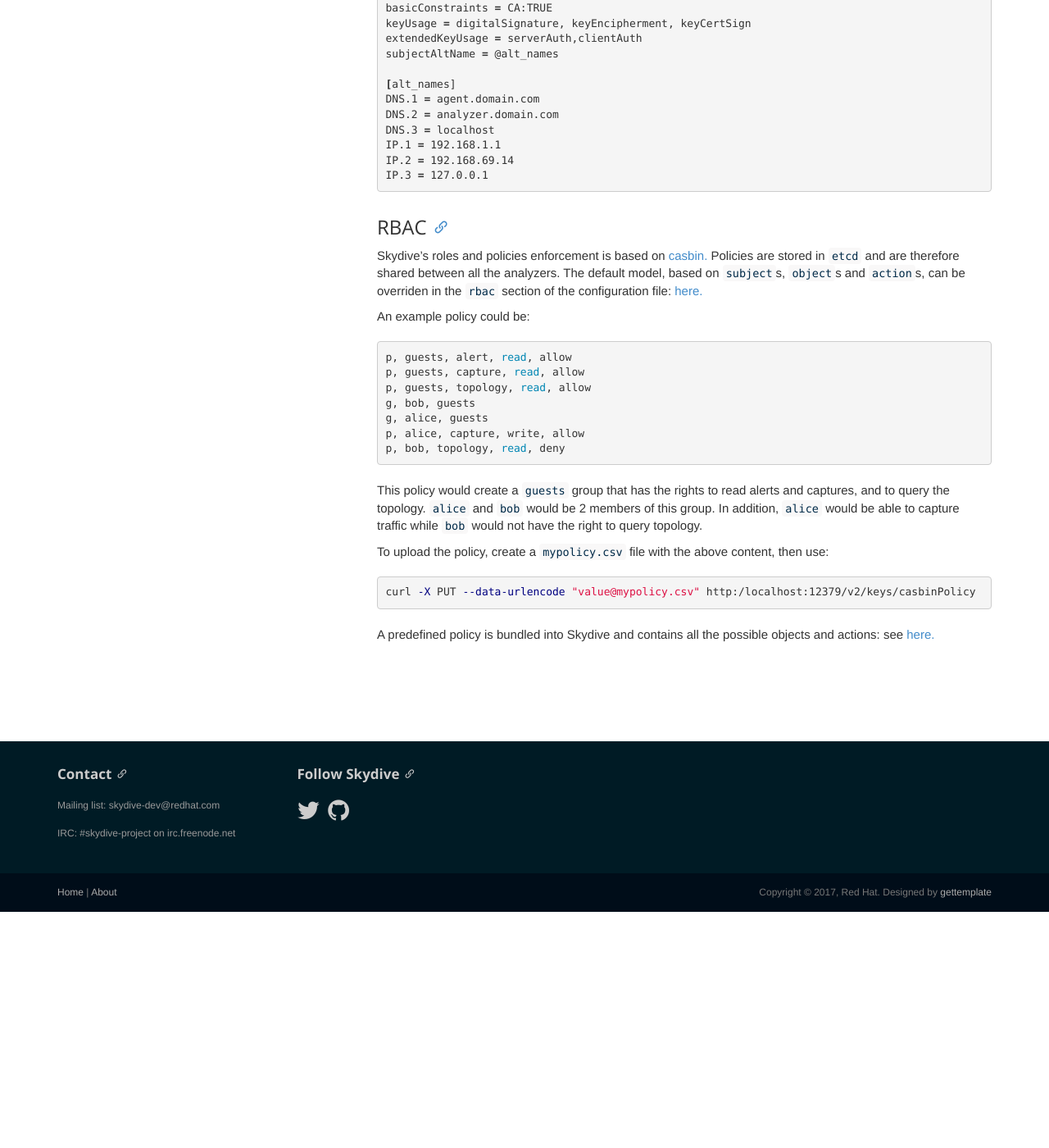
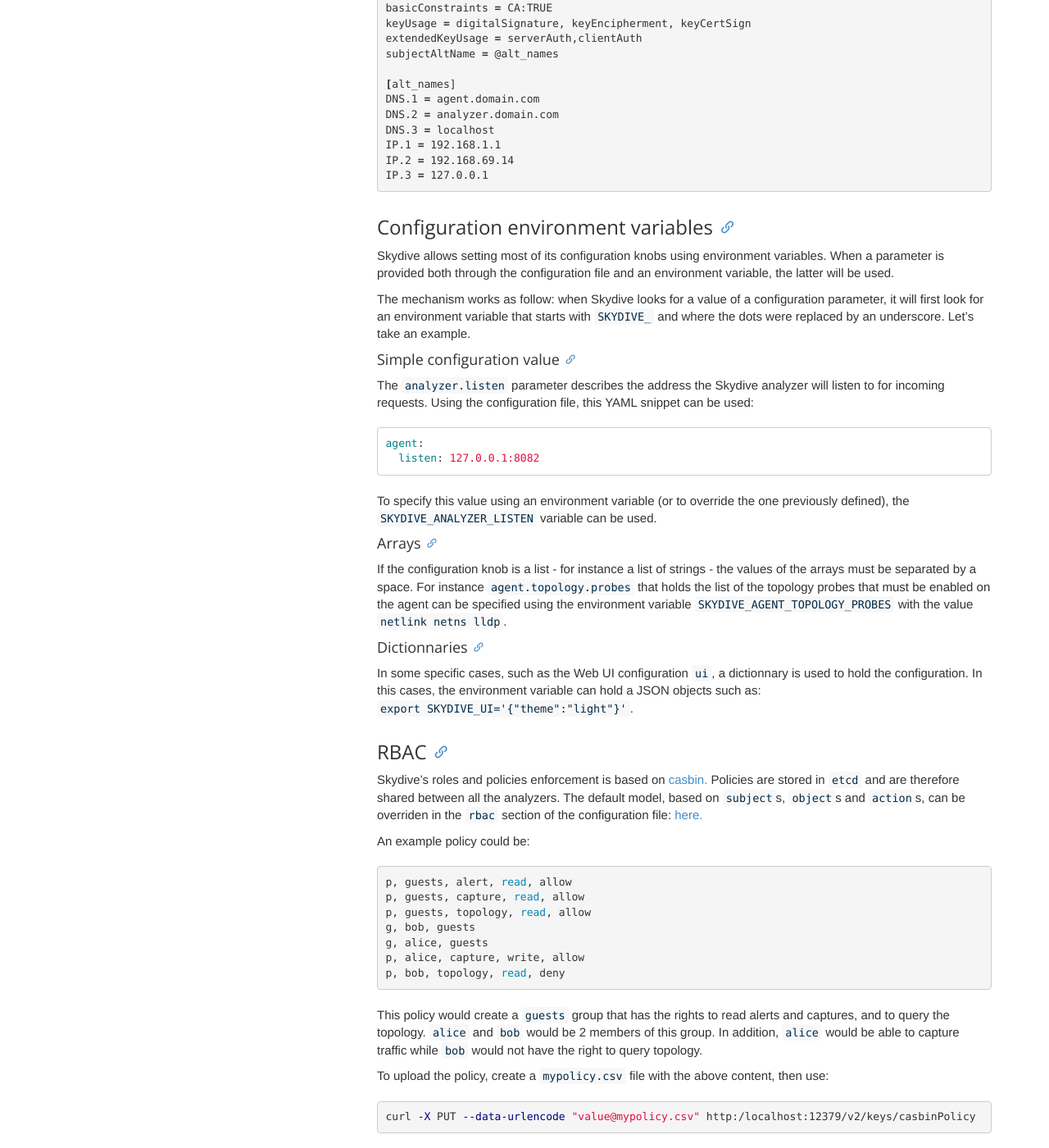
Before and after one commit to skydive-project/skydive.network, a Jekyll site: the page built from documentation/deployment.md, in a window 1280 px wide and 1400 px high, scrolled down 3969 px. Shown: the whole window at 82% size. Built offline with Jekyll 4.4.1, drawn with Linux system fonts in a browser that asks for light colours; nearby versions of some CDN libraries; before the commit the page ends 5081 px from its top, so only the background shows below that.

Commit message:
documentation: add configuration environment section

````diff
--- a/documentation/deployment.md
+++ b/documentation/deployment.md
@@ -217,6 +217,41 @@
 IP.3 = 127.0.0.1
 {% endhighlight %}
 
+### Configuration environment variables
+
+Skydive allows setting most of its configuration knobs using environment variables.
+When a parameter is provided both through the configuration file and an environment
+variable, the latter will be used.
+
+The mechanism works as follow: when Skydive looks for a value of a configuration
+parameter, it will first look for an environment variable that starts with `SKYDIVE_`
+and where the dots were replaced by an underscore. Let's take an example.
+
+#### Simple configuration value
+
+The `analyzer.listen` parameter describes the address the Skydive analyzer will listen
+to for incoming requests. Using the configuration file, this YAML snippet can be used:
+```yaml
+agent:
+  listen: 127.0.0.1:8082
+```
+
+To specify this value using an environment variable (or to override the one previously defined),
+the `SKYDIVE_ANALYZER_LISTEN` variable can be used.
+
+#### Arrays
+
+If the configuration knob is a list - for instance a list of strings - the values of the arrays
+must be separated by a space. For instance `agent.topology.probes` that holds the list of the
+topology probes that must be enabled on the agent can be specified using the environment variable
+`SKYDIVE_AGENT_TOPOLOGY_PROBES` with the value `netlink netns lldp`.
+
+#### Dictionnaries
+
+In some specific cases, such as the Web UI configuration `ui`, a dictionnary is used to hold
+the configuration. In this cases, the environment variable can hold a JSON objects such as:
+`export SKYDIVE_UI='{"theme":"light"}'`.
+
 ### RBAC
 
 Skydive's roles and policies enforcement is based on
````
